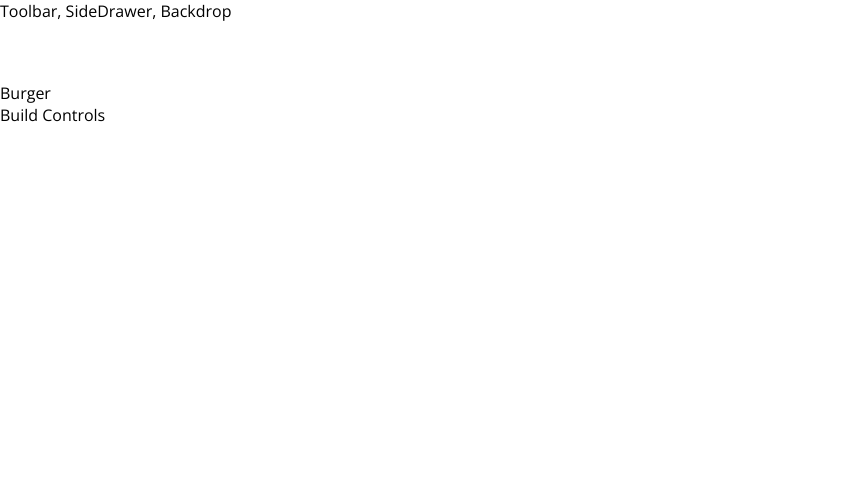
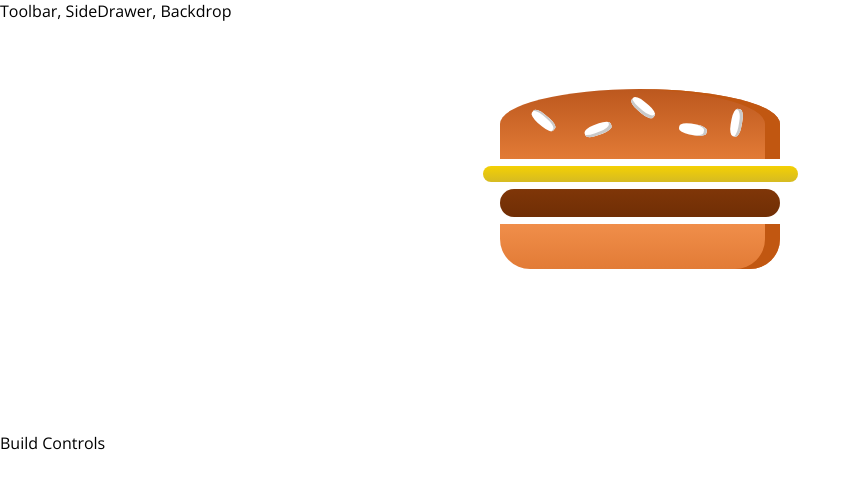
Before and after one commit to Gtes/burger-react-app, a React (Create React App) app: page / in a window 1280 px wide. Shown: the top 488 px of the page, without its empty margins (0-861 px from the left). Built offline with nearby package versions, Linux system fonts and the light colour scheme.

Commit message:
12. Starting the Burger Component

```diff
--- /dev/null
+++ b/src/components/Burger/Burger.js
@@ -0,0 +1,18 @@
+import React from "react"
+import classes from "./Burger.module.css"
+import BurgerIngredient from "./BurgerIngredient/BurgerIngredient"
+
+
+const Burger = (props) =>{
+
+    return(
+        <div className={classes.Burger}>
+            <BurgerIngredient type="bread-top"></BurgerIngredient>
+            <BurgerIngredient type="cheese"></BurgerIngredient>
+            <BurgerIngredient type="meat"></BurgerIngredient>
+            <BurgerIngredient type="bread-bottom"></BurgerIngredient>
+        </div>
+    );
+}
+
+export default Burger
--- /dev/null
+++ b/src/components/Burger/Burger.module.css
@@ -0,0 +1,15 @@
+.Burger {
+    width: 100%;
+    margin: auto;
+    height: 350px;
+    overflow: scroll;
+    text-align: center;
+    font-weight: bold;
+    font-size: 1.2rem;
+}
+
+@media (min-width: 500px){
+    .Burger{
+        width: 350px;
+    }
+}
--- a/src/components/Burger/BurgerIngredient/BurgerIngredient.js
+++ b/src/components/Burger/BurgerIngredient/BurgerIngredient.js
@@ -1,7 +1,7 @@
 import React from "react";
 import PropTypes from "prop-types";
 
-import classes from "./BurgerIngredient.css";
+import classes from "./BurgerIngredient.module.css";
 
 const burgerIngridient = (props) => {
     let ingredient = null;
@@ -21,19 +21,19 @@
             break;
 
         case "meat":
-            ingredient = <div className={classes.meat}></div>;
+            ingredient = <div className={classes.Meat}></div>;
             break;
 
         case "cheese":
-            ingredient = <div className={classes.cheese}></div>;
+            ingredient = <div className={classes.Cheese}></div>;
             break;
 
         case "salad":
-            ingredient = <div className={classes.salad}></div>;
+            ingredient = <div className={classes.Salad}></div>;
             break;
 
         case "bacon":
-            ingredient = <div className={classes.bacon}></div>;
+            ingredient = <div className={classes.Bacon}></div>;
             break;
         default:
             ingredient = null;
@@ -42,8 +42,4 @@
     return ingredient;
 };
 
-burgerIngridient.protoTypes = {
-    type: PropTypes.string.isRequired
-}
-
 export default burgerIngridient;
--- a/src/containers/BurgerBuilder/BurgerBuilder.js
+++ b/src/containers/BurgerBuilder/BurgerBuilder.js
@@ -1,11 +1,13 @@
 import React, { Component } from "react";
+import Burger from '../../components/Burger/Burger'
+
 
 import Aux from "../../hoc/Aux";
 
 class BurgerBuilder extends Component {
     render() {
         return (<Aux>
-            <div>Burger</div>
+            <Burger/>
             <div>Build Controls</div>
         </Aux>);
     }
```
Also changed, not shown: src/components/Burger/BurgerIngredient/Burger.js (deleted), src/components/Burger/BurgerIngredient/BurgerIngredient.module.css (renamed from src/components/Burger/BurgerIngredient/BurgerIngredient.css).
